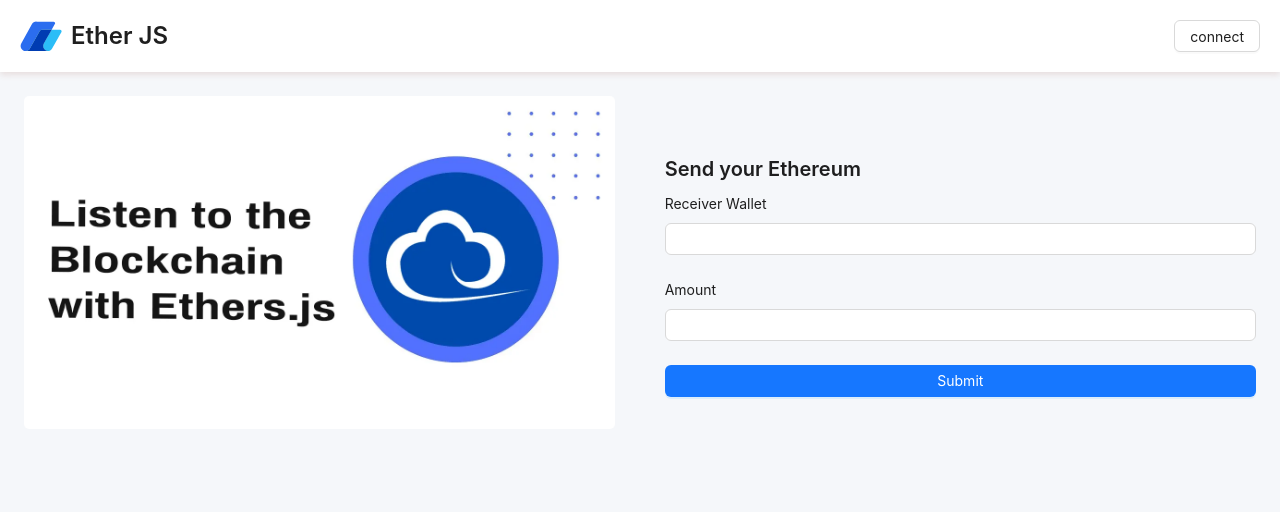
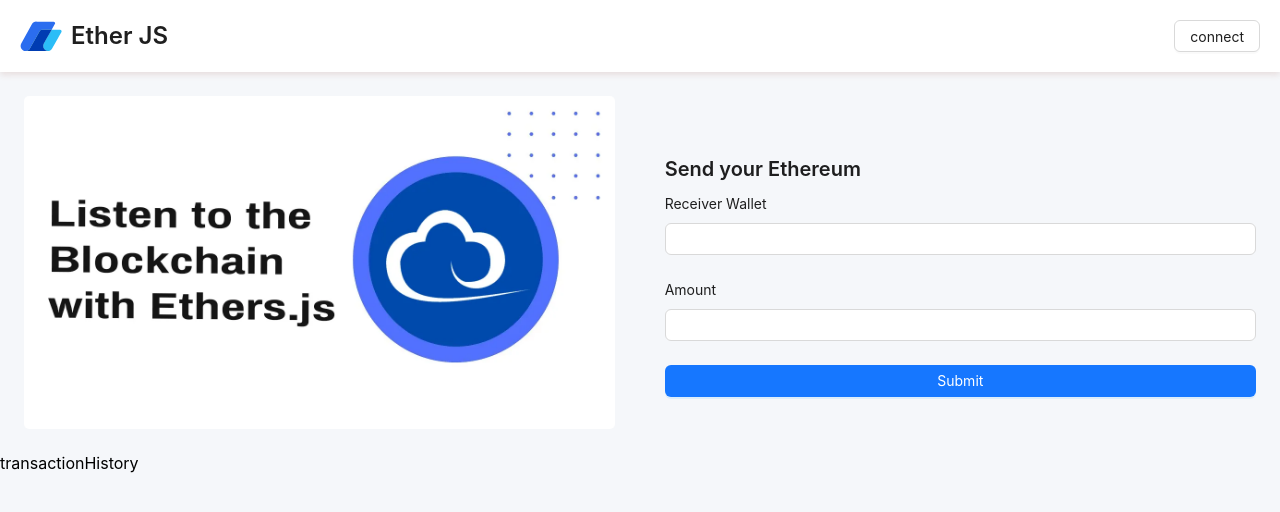
Before and after one commit to Mangeshbk/Unilend, a React (Create React App) app: page / in a window 1280 px wide. Shown: the top 512 px of the page. Built offline with nearby package versions, Linux system fonts and the light colour scheme.

Commit message:
add transaction feature

```diff
--- /dev/null
+++ b/src/pages/dashboard/components/transactionHistory.jsx
@@ -0,0 +1,16 @@
+import React, { useEffect } from 'react';
+
+function TransactionHistory() {
+  useEffect(() => {
+    // const provider = new ethers.providers.EtherscanProvider(api);
+    // const provider = new ethers.providers.JsonRpcProvider(
+    //   'https://goerli.infura.io/v3/cc75fe1364f24987a12955bf51c49a73'
+    // );
+    // provider
+    //   .getTransactionCount('address')
+    //   .then((res) => console.log('COUNT', res));
+  }, []);
+  return <div>transactionHistory</div>;
+}
+
+export default TransactionHistory;
--- a/src/pages/dashboard/index.jsx
+++ b/src/pages/dashboard/index.jsx
@@ -1,39 +1,18 @@
-import React, { useEffect } from 'react';
+import React from 'react';
 import './index.scss';
-import { Typography, message } from 'antd';
-import { ethers } from 'ethers';
 import TransactionForm from './components/transactionForm';
 import etherJsImg from '../../assets/images/etherJs.webp';
+import TransactionHistory from './components/transactionHistory';
 
-const { Text, Title } = Typography;
 function Dashboard() {
-  // const [messageApi, contextHolder] = message.useMessage();
-  // const throwWarning = () => {
-  //   messageApi.open({
-  //     type: 'warning',
-  //     content: 'Please connect to the wallet',
-  //   });
-  // };
-
-  useEffect(() => {
-    // const provider = new ethers.providers.EtherscanProvider(api);
-    // const provider = new ethers.providers.JsonRpcProvider(
-    //   'https://goerli.infura.io/v3/cc75fe1364f24987a12955bf51c49a73'
-    // );
-    // provider
-    //   .getTransactionCount('address')
-    //   .then((res) => console.log('COUNT', res));
-  }, []);
   return (
     <div className='dashboardContainer'>
       <div className='details'>
-        {/* <div>
-          <Title level={4}>Write Heading here</Title>
-          <Text>Write description here</Text>
-        </div> */}
         <img className='etherImg' src={etherJsImg} alt='' />
         <TransactionForm />
       </div>
+
+      <TransactionHistory />
     </div>
   );
 }
```
